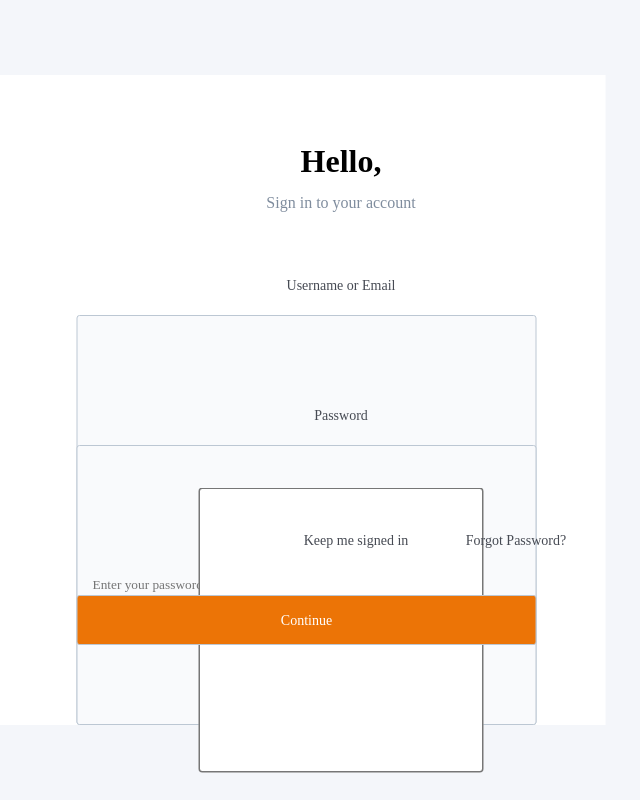
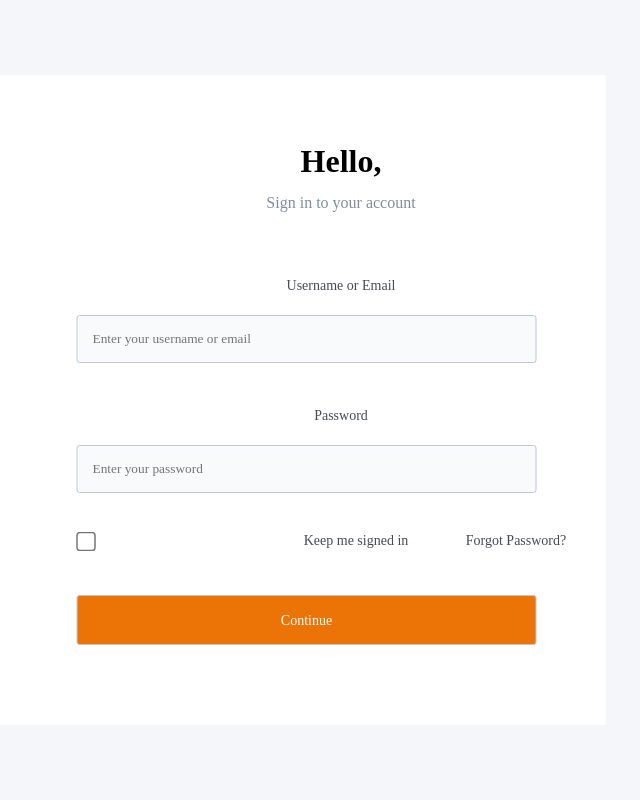
Before and after one commit to skkyfallen/LaundRun, a React (Create React App) app: page /login in a window 1280 px wide. Shown: the whole page, without its empty margins (339-979 px from the left). Built offline with nearby package versions, Linux system fonts and the light colour scheme.

Commit message:
Fixed dimensions across browsers

```diff
--- a/src/UserControl/AdminLogin.css
+++ b/src/UserControl/AdminLogin.css
@@ -120,8 +120,9 @@ body {
   .checkbox{
     position: absolute;
     top:460px;
-    left:80px;
+    left:-430px;
     transform:scale(1.5);
+    height:13px;
   }
   .check-text{
     position: absolute;
--- a/src/UserControl/AdminPassword.css
+++ b/src/UserControl/AdminPassword.css
@@ -58,6 +58,7 @@ body {
   border-radius: 3px;
   padding: 15px;
   width: 460px;
+  height:48px;
   transition: all 0.2s ease-in-out, 0.2s ease-in-out;
 }
 .password-field2 {
@@ -71,6 +72,7 @@ body {
   border-radius: 3px;
   padding: 15px;
   width: 460px;
+  height:48px;
   transition: all 0.2s ease-in-out, 0.2s ease-in-out;
 }
 .password-txt {
--- a/src/UserControl/AdminToken.css
+++ b/src/UserControl/AdminToken.css
@@ -62,6 +62,8 @@ label {
   border-radius: 3px;
   padding: 15px;
   width: 460px;
+  height: auto;
+  height:48px;
   transition: all 0.2s ease-in-out, 0.2s ease-in-out;
 }
 .form-field:focus {
```
